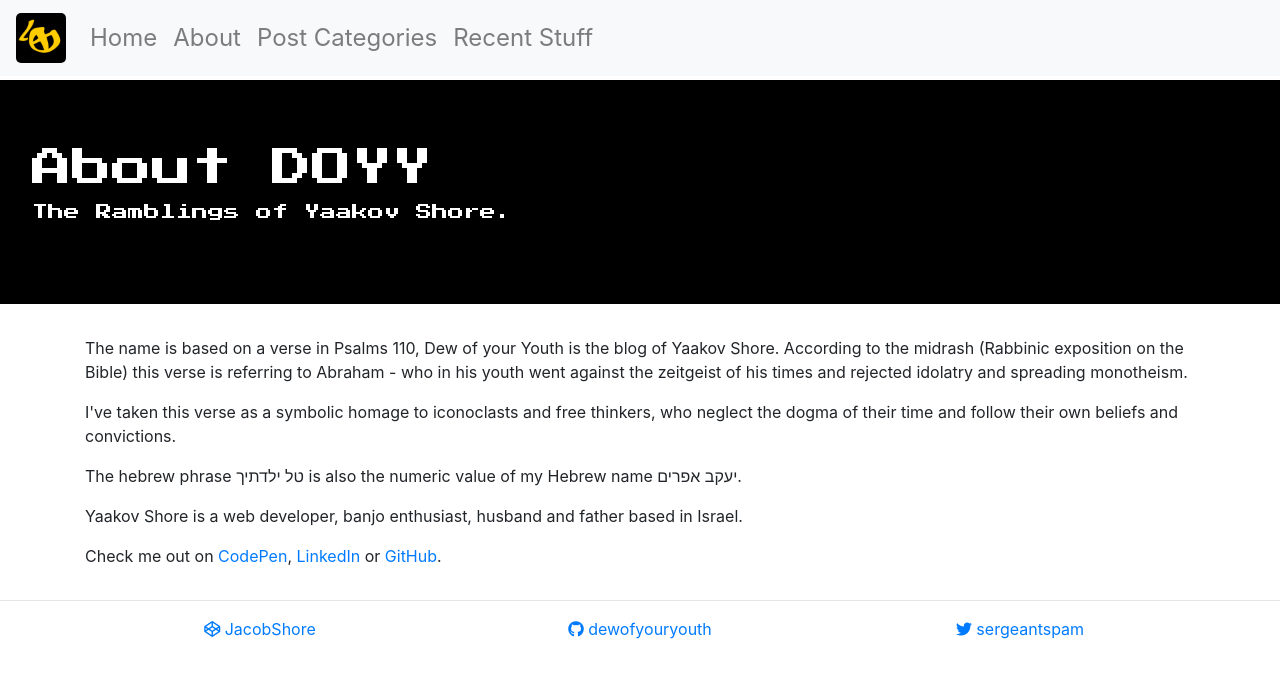
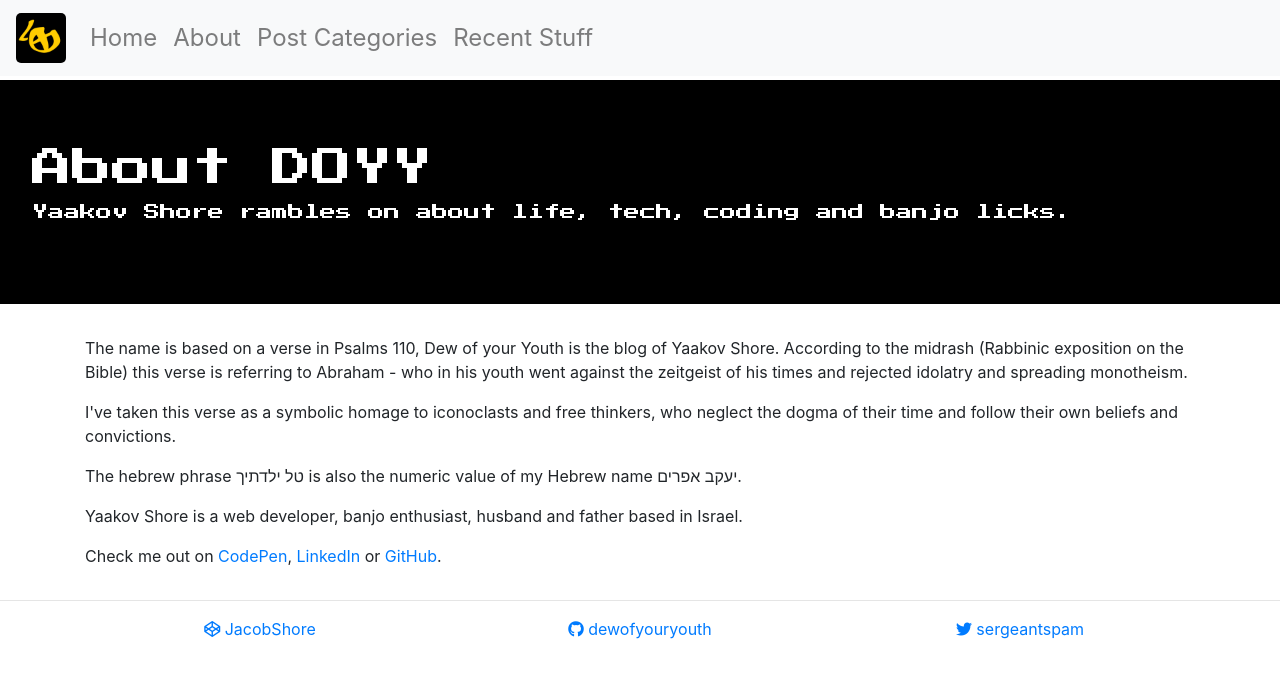
Before and after one commit to DewofyourYouth/DewofyourYouth.github.io, a Jekyll site: the page built from about.html, in a window 1280 px wide. Shown: the top 678 px of the page. Built offline with Jekyll 4.4.1, drawn with Linux system fonts in a browser that asks for light colours; nearby versions of some CDN libraries; some web fonts are replaced.

Commit message:
about description

```diff
--- a/about.html
+++ b/about.html
@@ -5,7 +5,7 @@ title: About DOYY
 
 <div class="jumbotron">
   <h1>{{ page.title }}</h1>
-  <p>The Ramblings of Yaakov Shore.</p>
+  <p>{{ site.description }}</p>
 </div>
 <div class="container">
   <div class="row">
```
